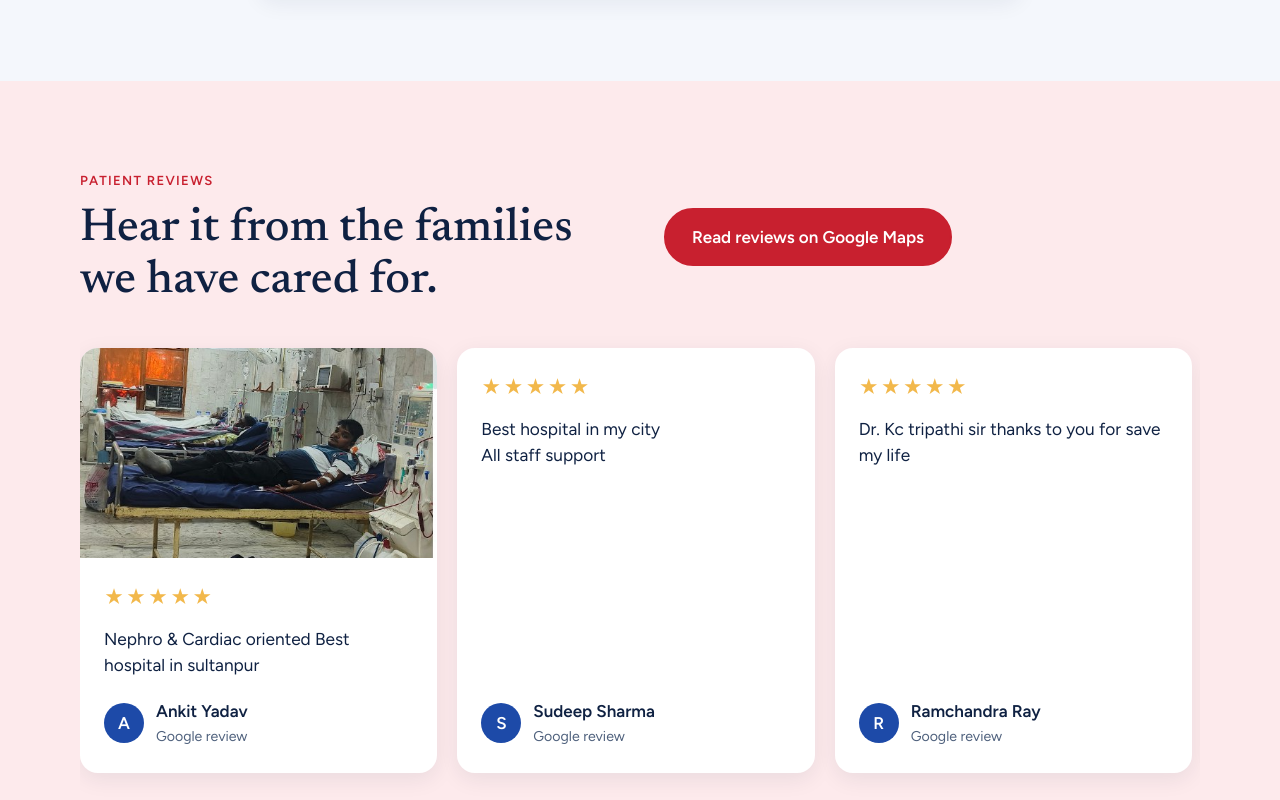
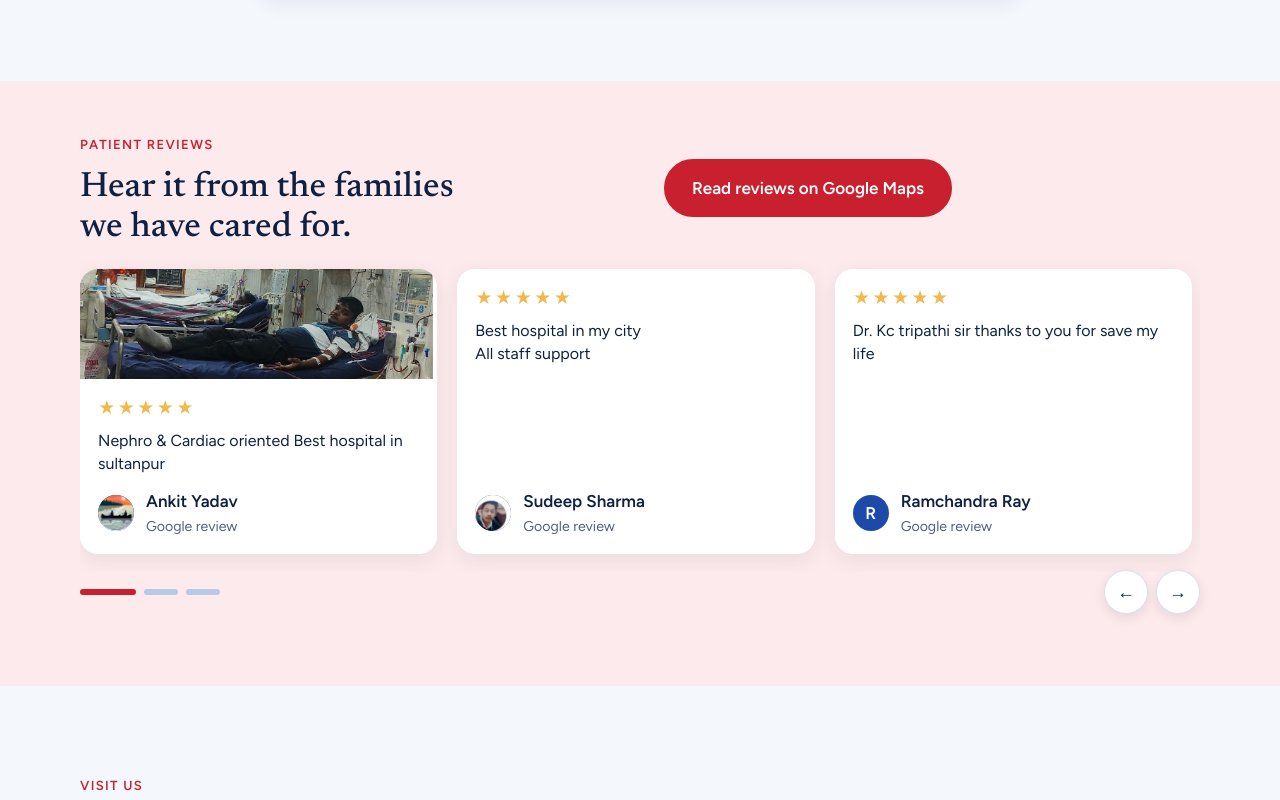
Before and after one commit to adya-it/Astha-Hospital, a plain HTML site: page index.html in a window 1280 px wide. Shown: the part 7403-8203 px from the top of the page. Drawn offline with Linux system fonts and the light colour scheme; a web font is replaced by a local one.

Commit message:
Compact reviews slider, add reviewer profile photos
Co-Authored-By: Claude Sonnet 5.5 <noreply@anthropic.com>
Claude-Session: https://claude.ai/code/session_01K7tzYbMUgKzQvXuHnNixxP

```diff
--- a/index.html
+++ b/index.html
@@ -158,6 +158,18 @@ header { background: rgba(255,255,255,.96); backdrop-filter: blur(6px); border-b
 .darrows button { width: 44px; height: 44px; border-radius: 50%; border: 1px solid var(--line); background: #fff; color: var(--ink); font-size: 1.1rem; cursor: pointer; box-shadow: 0 4px 12px rgba(15,33,66,.1); }
 .darrows button:hover { background: var(--heart); border-color: var(--heart); color: #fff; }
 @media (max-width: 900px) { .dgrid .dcard { flex: 0 0 100%; } .dgrid { gap: 20px; } .dpic { width: 210px; height: 210px; top: -105px; } .dbody { padding-top: 120px; } .dgrid { padding-top: 115px; } }
+
+.rev-sec { padding-top: 48px; padding-bottom: 40px; }
+.rev-sec .rtrack { padding: 22px 4px 18px; margin-bottom: -12px; }
+.rev-sec .rcard { min-height: 0; }
+.rev-sec .rph { height: 110px; object-position: center 40%; }
+.rev-sec .rin { padding: 16px 18px; }
+.rev-sec .rcard blockquote { margin: 6px 0 12px; font-size: 1rem; line-height: 1.45; }
+.rev-sec .rcard .stars { font-size: 1.05rem; }
+.rev-sec .rcard .av { width: 36px; height: 36px; object-fit: cover; }
+.rev-sec .rcard figcaption { grid-template-columns: 36px 1fr; }
+.rev-sec .dctrl { margin-top: 10px; }
+.rev-sec h2 { font-size: clamp(1.6rem, 3vw, 2.2rem); }
 @media (prefers-reduced-motion: reduce) { .dgrid { scroll-behavior: auto; } }
 .controls { position: absolute; left: 0; right: 0; bottom: 22px; z-index: 5; margin-inline: auto; display: flex; justify-content: space-between; align-items: center; gap: 16px; }
 .dots { display: flex; gap: 10px; flex-wrap: wrap; }
@@ -641,15 +653,15 @@ footer .wrap { display: flex; justify-content: space-between; gap: 12px; flex-wr
     <div class="wrap">
       <div class="rslider" id="rslider">
         <div class="rtrack" id="rtrack" tabindex="0" aria-label="Patient reviews">
-        <figure class="rcard"><img class="rph" src="img/review-dialysis.jpg" alt="Photo shared with the review: dialysis unit" loading="lazy"><div class="rin"><div class="stars" role="img" aria-label="5 out of 5 stars">★★★★★</div><blockquote>Nephro &amp; Cardiac oriented Best hospital in sultanpur</blockquote><figcaption><span class="av" aria-hidden="true">A</span><b>Ankit Yadav</b><small>Google review</small></figcaption></div></figure>
-        <figure class="rcard"><div class="rin"><div class="stars" role="img" aria-label="5 out of 5 stars">★★★★★</div><blockquote>Best hospital in my city<br>All staff support</blockquote><figcaption><span class="av" aria-hidden="true">S</span><b>Sudeep Sharma</b><small>Google review</small></figcaption></div></figure>
+        <figure class="rcard"><img class="rph" src="img/review-dialysis.jpg" alt="Photo shared with the review: dialysis unit" loading="lazy"><div class="rin"><div class="stars" role="img" aria-label="5 out of 5 stars">★★★★★</div><blockquote>Nephro &amp; Cardiac oriented Best hospital in sultanpur</blockquote><figcaption><img class="av" src="img/av-ankit.jpg" alt="" loading="lazy"><b>Ankit Yadav</b><small>Google review</small></figcaption></div></figure>
+        <figure class="rcard"><div class="rin"><div class="stars" role="img" aria-label="5 out of 5 stars">★★★★★</div><blockquote>Best hospital in my city<br>All staff support</blockquote><figcaption><img class="av" src="img/av-sudeep.jpg" alt="" loading="lazy"><b>Sudeep Sharma</b><small>Google review</small></figcaption></div></figure>
         <figure class="rcard"><div class="rin"><div class="stars" role="img" aria-label="5 out of 5 stars">★★★★★</div><blockquote>Dr. Kc tripathi sir thanks to you for save my life</blockquote><figcaption><span class="av" aria-hidden="true">R</span><b>Ramchandra Ray</b><small>Google review</small></figcaption></div></figure>
         <figure class="rcard"><img class="rph" src="img/review-icu.jpg" alt="Photo shared with the review: ICU" loading="lazy"><div class="rin"><div class="stars" role="img" aria-label="5 out of 5 stars">★★★★★</div><blockquote>Very best hart hospital</blockquote><figcaption><span class="av" aria-hidden="true">S</span><b>Shivam Pal</b><small>Google review</small></figcaption></div></figure>
         <figure class="rcard"><div class="rin"><div class="stars" role="img" aria-label="5 out of 5 stars">★★★★★</div><blockquote>Astha hospital the best dailysis center<br>Very very good dialysis center sultanpur</blockquote><figcaption><span class="av" aria-hidden="true">A</span><b>Arif Ranipur</b><small>Google review</small></figcaption></div></figure>
-        <figure class="rcard"><div class="rin"><div class="stars" role="img" aria-label="5 out of 5 stars">★★★★★</div><blockquote>it is best hospital in Sultanpur because it saves my life.when all the nearby hospitals has loses the hope.</blockquote><figcaption><span class="av" aria-hidden="true">R</span><b>Rajveer Singh</b><small>Google review</small></figcaption></div></figure>
+        <figure class="rcard"><div class="rin"><div class="stars" role="img" aria-label="5 out of 5 stars">★★★★★</div><blockquote>it is best hospital in Sultanpur because it saves my life.when all the nearby hospitals has loses the hope.</blockquote><figcaption><img class="av" src="img/av-rajveer.jpg" alt="" loading="lazy"><b>Rajveer Singh</b><small>Google review</small></figcaption></div></figure>
         <figure class="rcard"><div class="rin"><div class="stars" role="img" aria-label="5 out of 5 stars">★★★★★</div><blockquote>Best hospital in Sultanpur for heart pateint</blockquote><figcaption><span class="av" aria-hidden="true">P</span><b>Pravin Srivastav</b><small>Google review</small></figcaption></div></figure>
-        <figure class="rcard"><div class="rin"><div class="stars" role="img" aria-label="5 out of 5 stars">★★★★★</div><blockquote>Aastha hospital is very nice</blockquote><figcaption><span class="av" aria-hidden="true">M</span><b>Manoj Kumar</b><small>Google review</small></figcaption></div></figure>
-        <figure class="rcard"><div class="rin"><div class="stars" role="img" aria-label="4 out of 5 stars">★★★★☆</div><blockquote>I am satisfied with the hospital and management</blockquote><figcaption><span class="av" aria-hidden="true">R</span><b>Rakesh Munshi</b><small>Google review</small></figcaption></div></figure>
+        <figure class="rcard"><div class="rin"><div class="stars" role="img" aria-label="5 out of 5 stars">★★★★★</div><blockquote>Aastha hospital is very nice</blockquote><figcaption><img class="av" src="img/av-manoj.jpg" alt="" loading="lazy"><b>Manoj Kumar</b><small>Google review</small></figcaption></div></figure>
+        <figure class="rcard"><div class="rin"><div class="stars" role="img" aria-label="4 out of 5 stars">★★★★☆</div><blockquote>I am satisfied with the hospital and management</blockquote><figcaption><img class="av" src="img/av-rakesh.jpg" alt="" loading="lazy"><b>Rakesh Munshi</b><small>Google review</small></figcaption></div></figure>
         </div>
         <div class="dctrl">
           <div class="ddots" id="rdots" role="tablist" aria-label="Choose reviews page"></div>
```
Also changed, not shown: img/av-ankit.jpg (added), img/av-manoj.jpg (added), img/av-rajveer.jpg (added), img/av-rakesh.jpg (added), img/av-sudeep.jpg (added).
